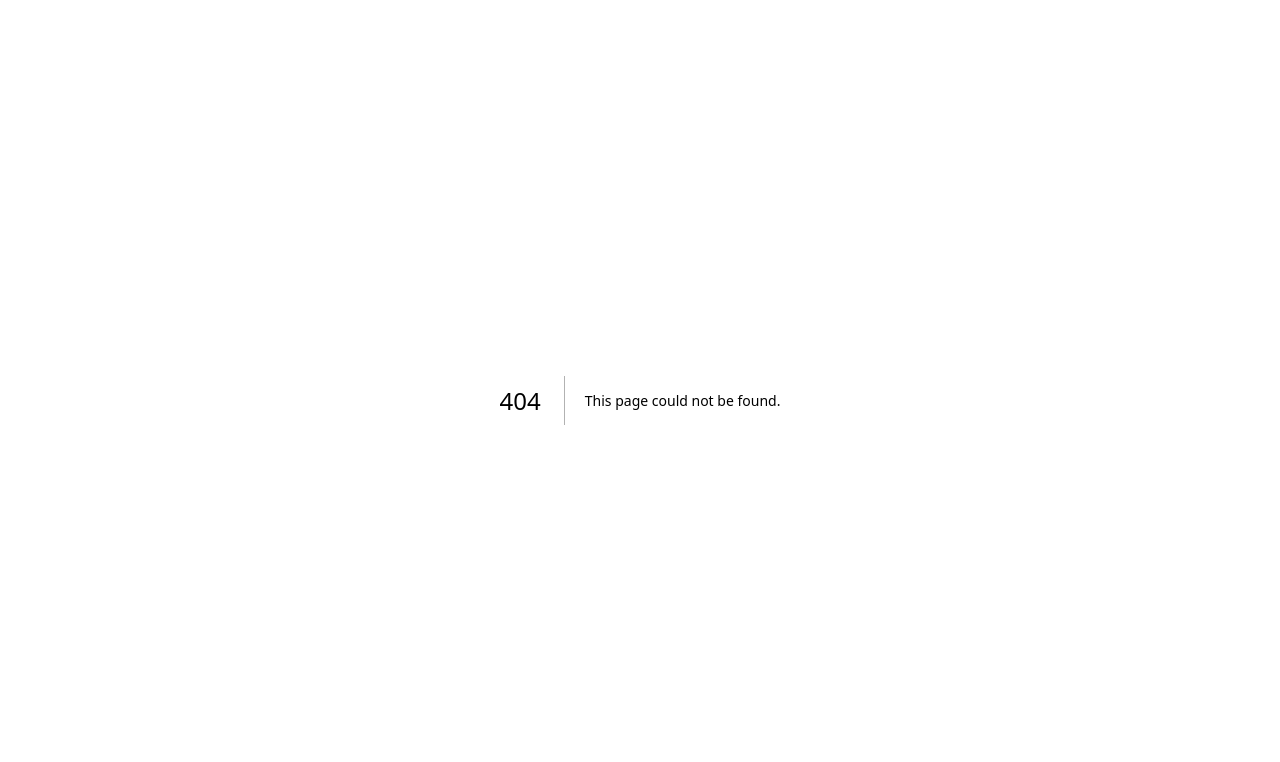
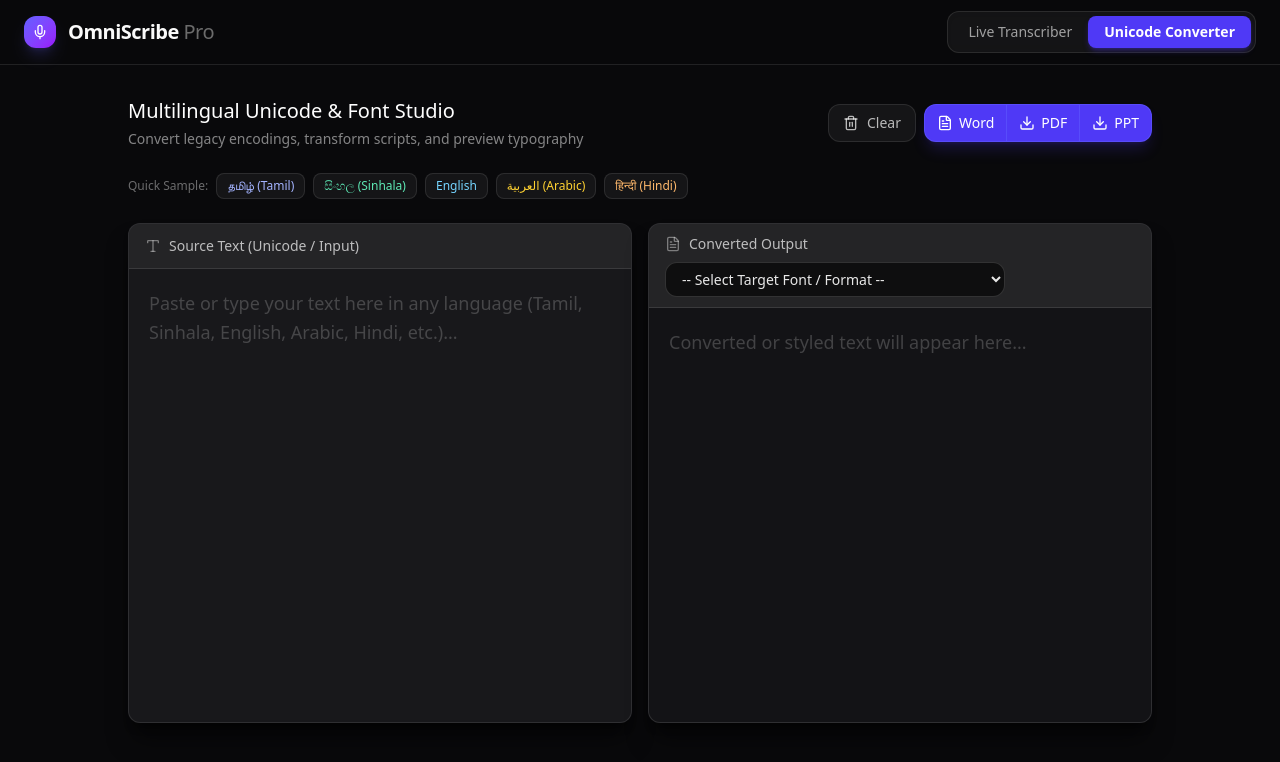
Before and after one commit to ishthiyaqAhamed/transcribe, a Next.js app: page /convert in a window 1280 px wide. Before the commit this address had no page. Shown: the top 762 px of the page. Built offline with nearby package versions, Linux system fonts and the light colour scheme; a web font is replaced by a local one.

Commit message:
Button fixes

```diff
--- /dev/null
+++ b/src/app/convert/page.tsx
@@ -0,0 +1,7 @@
+'use client';
+
+import OmniScribeApp from '../page';
+
+export default function ConvertRoutePage() {
+  return <OmniScribeApp initialTab="convert" />;
+}
--- a/src/app/page.tsx
+++ b/src/app/page.tsx
@@ -36,8 +36,47 @@ interface ConfirmDialogState {
   onConfirm: () => void;
 }
 
-export default function OmniScribeApp() {
-  const [activeTab, setActiveTab] = useState<'transcribe' | 'convert'>('transcribe');
+export default function OmniScribeApp({ initialTab = 'transcribe' }: { initialTab?: 'transcribe' | 'convert' }) {
+  const [activeTab, setActiveTab] = useState<'transcribe' | 'convert'>(initialTab);
+
+  useEffect(() => {
+    if (typeof window !== 'undefined') {
+      const path = window.location.pathname;
+      const hash = window.location.hash;
+      if (path === '/convert' || hash === '#convert') {
+        setActiveTab('convert');
+      } else if (path === '/' && hash !== '#convert') {
+        if (initialTab !== 'convert') {
+          setActiveTab('transcribe');
+        }
+      }
+
+      const handleNavigation = () => {
+        const curPath = window.location.pathname;
+        const curHash = window.location.hash;
+        if (curPath === '/convert' || curHash === '#convert') {
+          setActiveTab('convert');
+        } else {
+          setActiveTab('transcribe');
+        }
+      };
+
+      window.addEventListener('popstate', handleNavigation);
+      window.addEventListener('hashchange', handleNavigation);
+      return () => {
+        window.removeEventListener('popstate', handleNavigation);
+        window.removeEventListener('hashchange', handleNavigation);
+      };
+    }
+  }, [initialTab]);
+
+  const switchTab = useCallback((tab: 'transcribe' | 'convert') => {
+    setActiveTab(tab);
+    if (typeof window !== 'undefined') {
+      const targetUrl = tab === 'convert' ? '/convert' : '/';
+      window.history.pushState(null, '', targetUrl);
+    }
+  }, []);
 
   // Transcriber State
   const [text, setText] = useState('');
@@ -159,19 +198,25 @@ export default function OmniScribeApp() {
             </div>
             <h1 className="text-xl font-semibold tracking-tight">OmniScribe <span className="text-white/40 font-normal">Pro</span></h1>
           </div>
-          <nav className="flex items-center p-1 bg-white/5 rounded-lg border border-white/10">
+          <nav className="flex items-center p-1 bg-white/5 rounded-lg border border-white/10 shadow-inner">
             <button
-              onClick={() => setActiveTab('transcribe')}
-              className={`px-4 py-1.5 rounded-md text-sm font-medium transition-all ${
-                activeTab === 'transcribe' ? 'bg-white/10 text-white shadow-sm' : 'text-white/60 hover:text-white'
+              type="button"
+              onClick={() => switchTab('transcribe')}
+              className={`px-4 py-1.5 rounded-md text-sm font-medium transition-all cursor-pointer select-none ${
+                activeTab === 'transcribe'
+                  ? 'bg-indigo-600 text-white shadow-md shadow-indigo-600/30 font-semibold'
+                  : 'text-white/60 hover:text-white hover:bg-white/10'
               }`}
             >
               Live Transcriber
             </button>
             <button
-              onClick={() => setActiveTab('convert')}
-              className={`px-4 py-1.5 rounded-md text-sm font-medium transition-all ${
-                activeTab === 'convert' ? 'bg-white/10 text-white shadow-sm' : 'text-white/60 hover:text-white'
+              type="button"
+              onClick={() => switchTab('convert')}
+              className={`px-4 py-1.5 rounded-md text-sm font-medium transition-all cursor-pointer select-none ${
+                activeTab === 'convert'
+                  ? 'bg-indigo-600 text-white shadow-md shadow-indigo-600/30 font-semibold'
+                  : 'text-white/60 hover:text-white hover:bg-white/10'
               }`}
             >
               Unicode Converter
```
